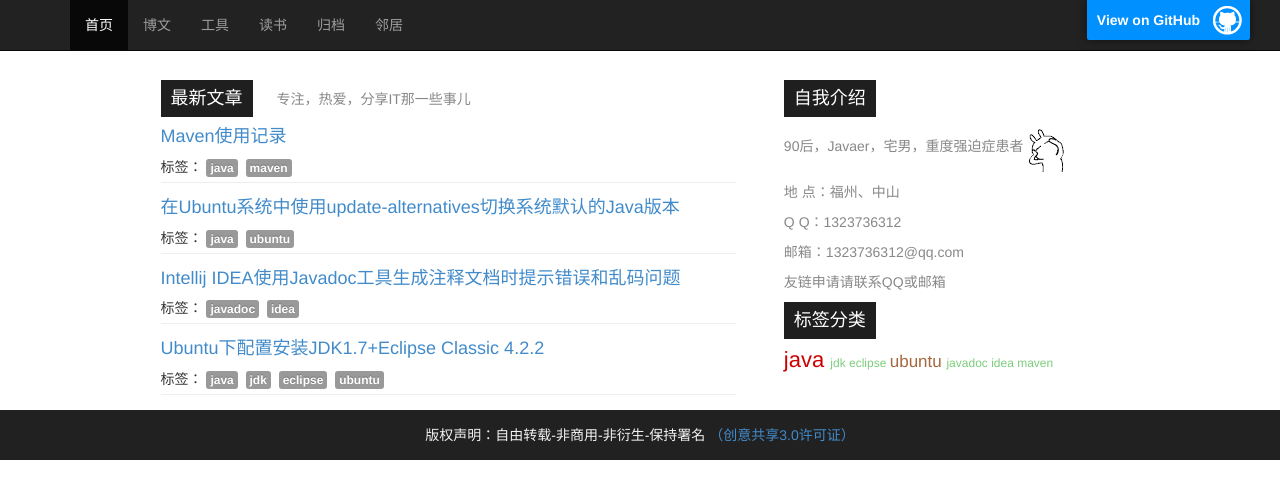
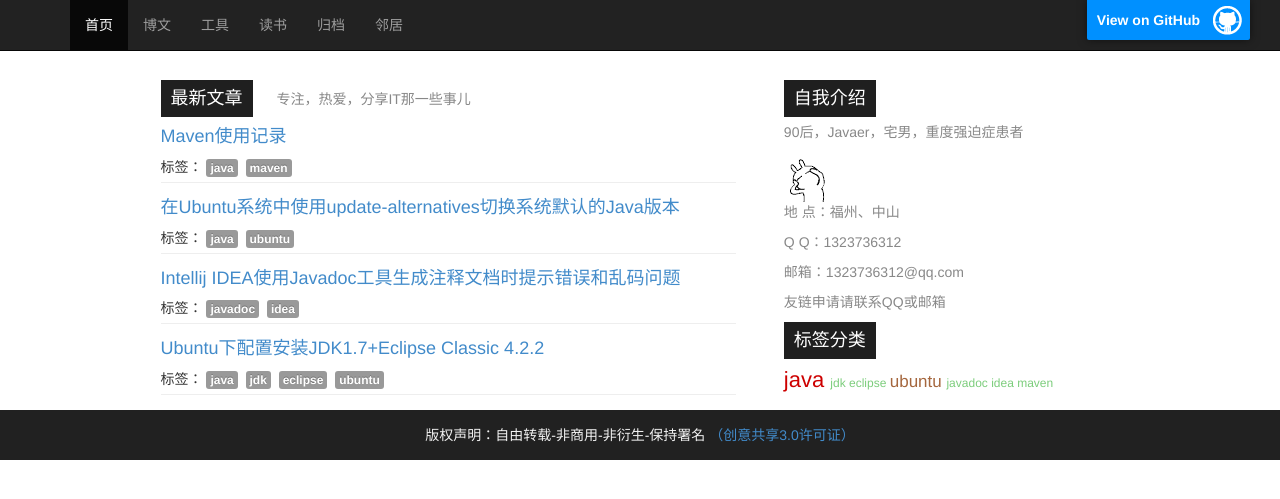
Before and after one commit to sheleng/sheleng.github.io, a Jekyll site: the page built from index.html, in a window 1280 px wide. Shown: the top 499 px of the page. Built offline with Jekyll 4.4.1, drawn with Linux system fonts in a browser that asks for light colours.

Commit message:
调整首页布局

```diff
--- a/index.html
+++ b/index.html
@@ -41,7 +41,7 @@
         <ul>
 		  <li>
 		    <div class="gray-3">
-		      <p><span>90后，Javaer，宅男，重度强迫症患者</span><img src="/public/images/yaotouhuanglao.gif"></p>
+		      <p>90后，Javaer，宅男，重度强迫症患者</p><img src="/public/images/yaotouhuanglao.gif">
 		      <p>地 点：福州、中山</p>
 		      <p>Q  Q：1323736312</p>
 		      <p>邮箱：1323736312@qq.com</p>
```
